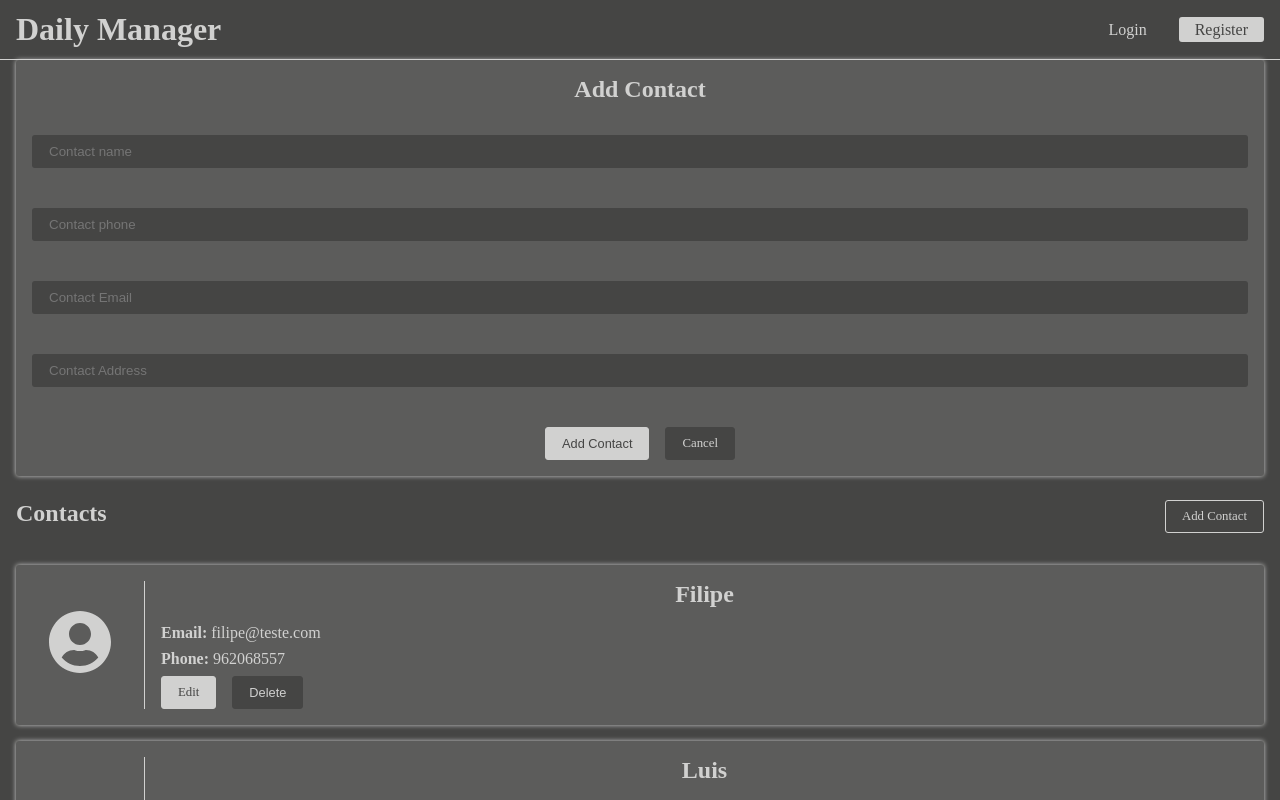
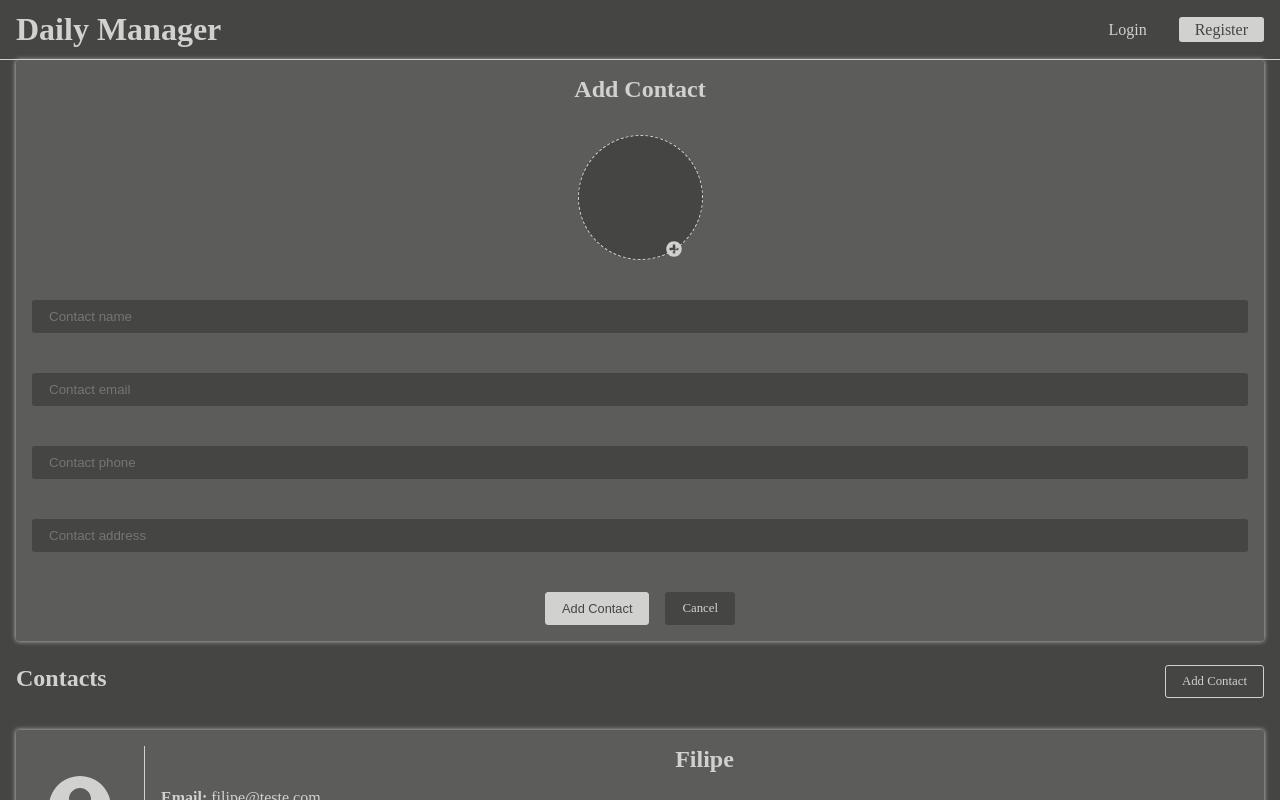
Before and after one commit to LuisFilipeMendonca/DailyManager, a Vue app: page /contacts/add in a window 1280 px wide. Shown: the top 800 px of the page. Built offline with nearby package versions, Linux system fonts and the light colour scheme.

Commit message:
Created input component

```diff
--- /dev/null
+++ b/src/components/BaseInput/index.vue
@@ -0,0 +1,123 @@
+<template>
+  <div class="input" v-if="type === 'file'">
+    <input
+      class="input__elem--file"
+      :type="type"
+      :placeholder="placeholder"
+      :id="id"
+      @change="fileChangeHandler"
+    />
+    <label class="input__label--file" :for="id">
+      <img
+        v-if="photoUrl"
+        :src="photoUrl"
+        alt="contact photo"
+        class="input__photo"
+      />
+      <span class="input__icon">
+        <font-awesome-icon icon="plus-circle" />
+      </span>
+    </label>
+  </div>
+  <div v-else class="input">
+    <input
+      class="input__elem"
+      :type="type"
+      :placeholder="placeholder"
+      :id="id"
+      :value="value"
+      @change="fileChangeHandler"
+    />
+    <label class="input__label" :for="id">{{ id }}</label>
+  </div>
+</template>
+
+<script>
+export default {
+  props: ["id", "type", "placeholder", "value"],
+  emits: ["file-change-handler"],
+  computed: {
+    photoUrl() {
+      let imgUrl = null;
+
+      if (this.value) {
+        imgUrl = URL.createObjectURL(this.value);
+      }
+
+      return imgUrl;
+    },
+  },
+  methods: {
+    fileChangeHandler(e) {
+      this.$emit("file-change-handler", e.target);
+    },
+  },
+};
+</script>
+
+<style scoped>
+.input {
+  position: relative;
+  margin-bottom: 40px;
+}
+
+.input__elem {
+  display: block;
+  width: 100%;
+  background-color: #454544;
+  padding: 8px 16px;
+  border-radius: 3px;
+  color: #d1d1d0;
+  border: 1px solid transparent;
+  z-index: 1;
+}
+
+.input__elem:focus {
+  border-color: #d1d1d0;
+}
+
+.input__label {
+  text-transform: capitalize;
+  position: absolute;
+  top: 0;
+  left: 4px;
+  opacity: 0;
+  transform: translateY(0);
+  transition: 0.2s ease-in;
+  transition-property: opacity, transform;
+}
+
+.input__elem:focus + .input__label,
+.input__elem:not(:placeholder-shown) + .input__label {
+  opacity: 1;
+  transform: translateY(-24px);
+}
+
+.input__elem--file {
+  display: none;
+}
+
+.input__label--file {
+  display: block;
+  width: 125px;
+  height: 125px;
+  border: 1px dashed #d1d1d0;
+  border-radius: 50%;
+  margin: 0 auto;
+  background-color: #454544;
+  position: relative;
+}
+
+.input__photo {
+  width: 100%;
+  height: 100%;
+  object-fit: cover;
+  border-radius: 50%;
+}
+
+.input__icon {
+  position: absolute;
+  bottom: 0;
+  right: 20px;
+}
+</style>
--- a/src/layout/FormContact.vue
+++ b/src/layout/FormContact.vue
@@ -4,42 +4,15 @@
       <h2>Add Contact</h2>
     </template>
     <template v-slot:form-inputs>
-      <div class="input-group">
-        <input
-          class="input-group__input"
-          type="text"
-          placeholder="Contact name"
-          id="name"
-        />
-        <label class="input-group__label" for="name">Name</label>
-      </div>
-      <div class="input-group">
-        <input
-          class="input-group__input"
-          type="tel"
-          placeholder="Contact phone"
-          id="phone"
-        />
-        <label class="input-group__label" for="phone">Phone</label>
-      </div>
-      <div class="input-group">
-        <input
-          class="input-group__input"
-          type="email"
-          placeholder="Contact Email"
-          id="email"
-        />
-        <label class="input-group__label" for="email">Email</label>
-      </div>
-      <div class="input-group">
-        <input
-          class="input-group__input"
-          type="text"
-          placeholder="Contact Address"
-          id="address"
-        />
-        <label class="input-group__label" for="address">Address</label>
-      </div>
+      <base-input
+        v-for="(input, name) in inputs"
+        :key="name"
+        :id="name"
+        :type="input.type"
+        :placeholder="input.placeholder"
+        :value="input.value"
+        @file-change-handler="fileChangeHandler"
+      />
     </template>
     <template v-slot:form-aditional-action>
       <base-button :isLink="true" path="/contacts" type="button" mode="unstyled"
@@ -51,51 +24,63 @@
 
 <script>
 export default {
+  data() {
+    return {
+      inputs: {
+        contactPhoto: {
+          type: "file",
+          value: "",
+          placeholder: "Contact name",
+          isValid: true,
+          isRequired: true,
+          errorMsg: "A contact name is required",
+        },
+        name: {
+          type: "text",
+          value: "",
+          placeholder: "Contact name",
+          isValid: true,
+          isRequired: true,
+          errorMsg: "A contact name is required",
+        },
+        email: {
+          type: "email",
+          value: "",
+          placeholder: "Contact email",
+          isValid: true,
+          isRequired: false,
+          errorMsg: "Invalid email address",
+        },
+        phone: {
+          type: "tel",
+          value: "",
+          placeholder: "Contact phone",
+          isValid: true,
+          isRequired: false,
+          errorMsg: "Invalid phone number",
+        },
+        address: {
+          type: "text",
+          value: "",
+          placeholder: "Contact address",
+          isValid: true,
+          isRequired: false,
+          errorMsg: "Invalid address",
+        },
+      },
+    };
+  },
   created() {
     console.log(this.$route.params.id);
   },
   methods: {
     submitHandler() {
-      console.log("submited");
+      console.log(this.inputs);
+    },
+    fileChangeHandler(target) {
+      this.inputs[target.id].value =
+        target.type === "file" ? target.files[0] : target.value;
     },
   },
 };
 </script>
-
-<style scoped>
-.input-group {
-  position: relative;
-  margin-bottom: 40px;
-}
-
-.input-group__input {
-  display: block;
-  width: 100%;
-  background-color: #454544;
-  padding: 8px 16px;
-  border-radius: 3px;
-  color: #d1d1d0;
-  border: 1px solid transparent;
-  z-index: 1;
-}
-
-.input-group__input:focus {
-  border-color: #d1d1d0;
-}
-
-.input-group__label {
-  position: absolute;
-  top: 0;
-  left: 4px;
-  opacity: 0;
-  transform: translateY(0);
-  transition: 0.2s ease-in;
-  transition-property: opacity, transform;
-}
-
-.input-group__input:focus + .input-group__label,
-.input-group__input:not(:placeholder-shown) + .input-group__label {
-  opacity: 1;
-  transform: translateY(-24px);
-}
-</style>
--- a/src/main.js
+++ b/src/main.js
@@ -7,6 +7,7 @@ import {
   faAddressCard,
   faCoins,
   faUserCircle,
+  faPlusCircle,
 } from "@fortawesome/free-solid-svg-icons";
 import { FontAwesomeIcon } from "@fortawesome/vue-fontawesome";
 
@@ -15,6 +16,7 @@ import router from "./routes";
 import BaseCard from "./components/BaseCard";
 import BaseButton from "./components/BaseButton";
 import BaseForm from "./components/BaseForm";
+import BaseInput from "./components/BaseInput";
 
 const app = createApp(App);
 
@@ -23,6 +25,7 @@ library.add(faStickyNote);
 library.add(faAddressCard);
 library.add(faCoins);
 library.add(faUserCircle);
+library.add(faPlusCircle);
 
 app.use(router);
 
@@ -30,5 +33,6 @@ app.component("font-awesome-icon", FontAwesomeIcon);
 app.component("base-card", BaseCard);
 app.component("base-button", BaseButton);
 app.component("base-form", BaseForm);
+app.component("base-input", BaseInput);
 
 app.mount("#app");
```
